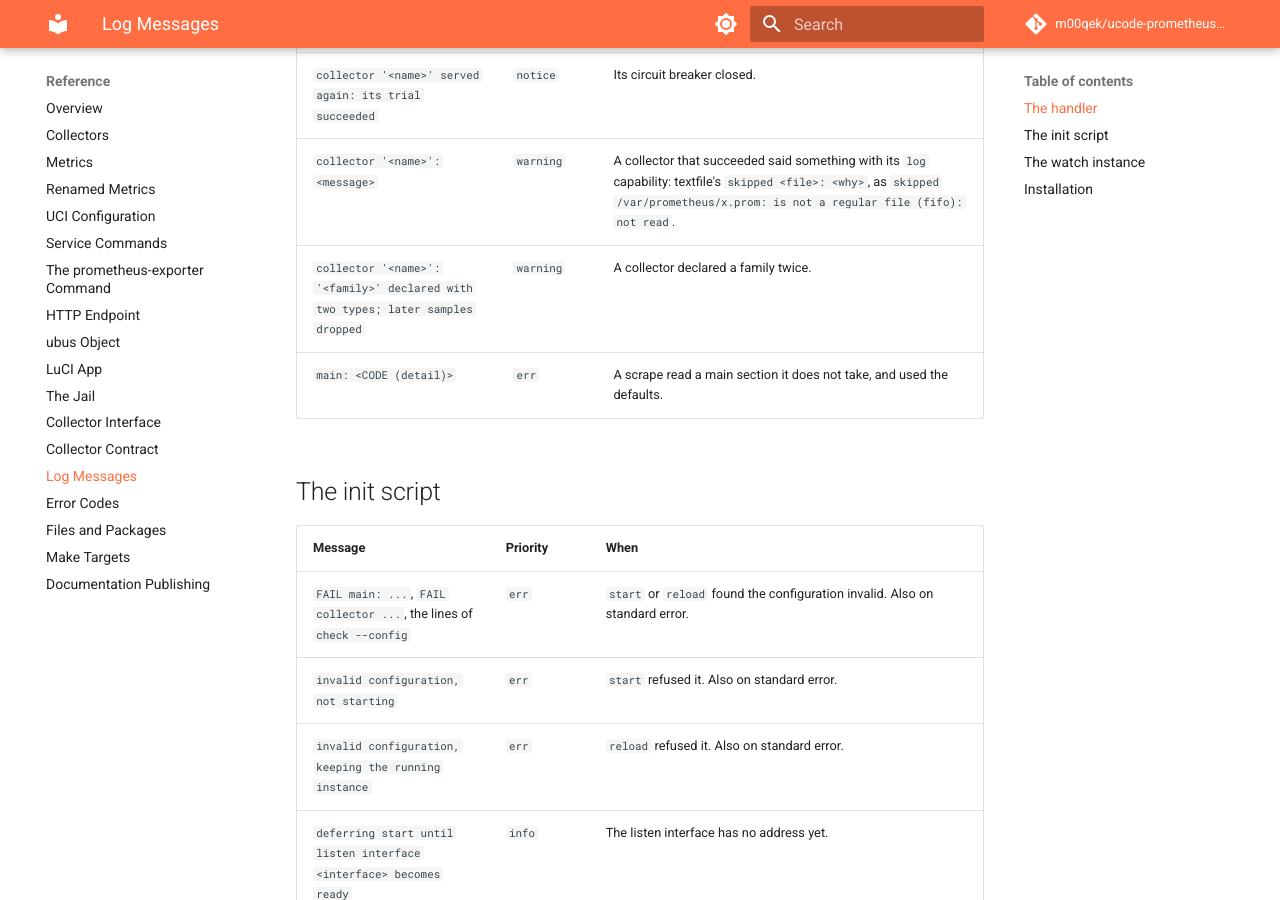
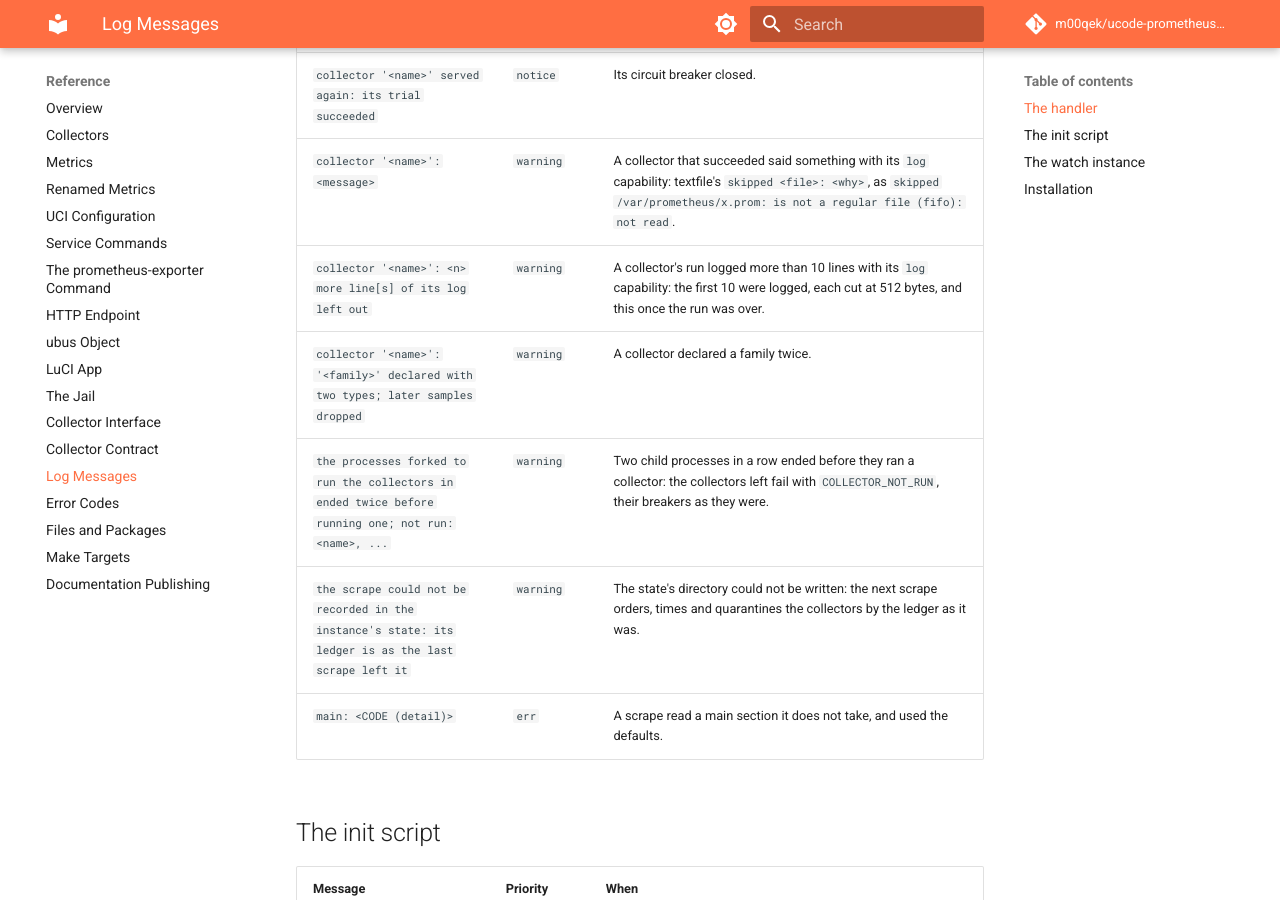
Before and after one commit to m00qek/ucode-prometheus-exporter, an MkDocs documentation site: the page built from docs/reference/log-messages.md, in a window 1280 px wide and 900 px high, scrolled down 1868 px. Built offline with MkDocs 1.6.1 and Material for MkDocs 9.7.7, drawn with Linux system fonts in a browser that asks for light colours; comment, search, counter and statistics services are not loaded.

Commit message:
Keep the ledger writable: clamp failure codes, slim it past the state's room
A collector's own code was kept at any length, and past SIZE_MAX the state
refused the write, which the scrape ignored: the ledger froze, a
quarantine with it. A code that is not /^[A-Z][A-Z0-9_]{0,63}$/ counts
as OTHER, a ledger over SIZE_MAX is written without whys and failures by
code, and a scrape that cannot record itself logs it.

```diff
--- a/docs/reference/log-messages.md
+++ b/docs/reference/log-messages.md
@@ -31,7 +31,10 @@ Logged by uhttpd's handler, with the pid of the uhttpd process.
 | `collector '<name>' quarantined for <n> scrape[s]: <CODE (detail)>` | `warning` | Its circuit breaker tripped: a program killed at its timeout, `COLLECTOR_OVERRUN` (over its budget), or a third failure in a row; or its trial failed. |
 | `collector '<name>' served again: its trial succeeded` | `notice` | Its circuit breaker closed. |
 | `collector '<name>': <message>` | `warning` | A collector that succeeded said something with its `log` capability: textfile's `skipped <file>: <why>`, as `skipped /var/prometheus/x.prom: is not a regular file (fifo): not read`. |
+| `collector '<name>': <n> more line[s] of its log left out` | `warning` | A collector's run logged more than 10 lines with its `log` capability: the first 10 were logged, each cut at 512 bytes, and this once the run was over. |
 | `collector '<name>': '<family>' declared with two types; later samples dropped` | `warning` | A collector declared a family twice. |
+| `the processes forked to run the collectors in ended twice before running one; not run: <name>, ...` | `warning` | Two child processes in a row ended before they ran a collector: the collectors left fail with `COLLECTOR_NOT_RUN`, their breakers as they were. |
+| `the scrape could not be recorded in the instance's state: its ledger is as the last scrape left it` | `warning` | The state's directory could not be written: the next scrape orders, times and quarantines the collectors by the ledger as it was. |
 | `main: <CODE (detail)>` | `err` | A scrape read a main section it does not take, and used the defaults. |
 
 ## The init script
```
Also changed, not shown: CHANGELOG.md (+1 -0 lines), 5 other files.
